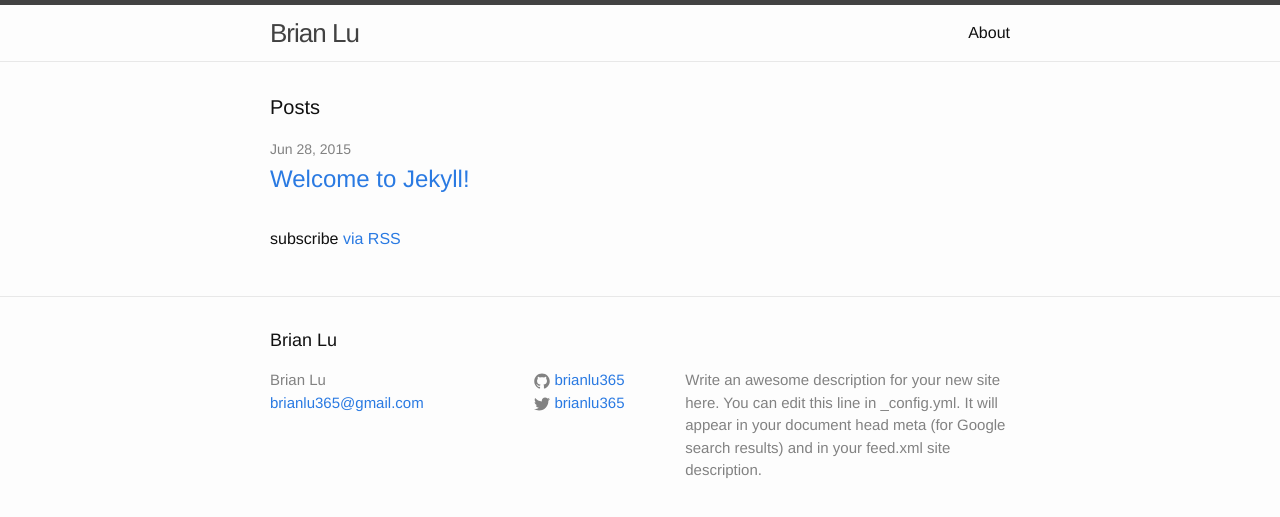
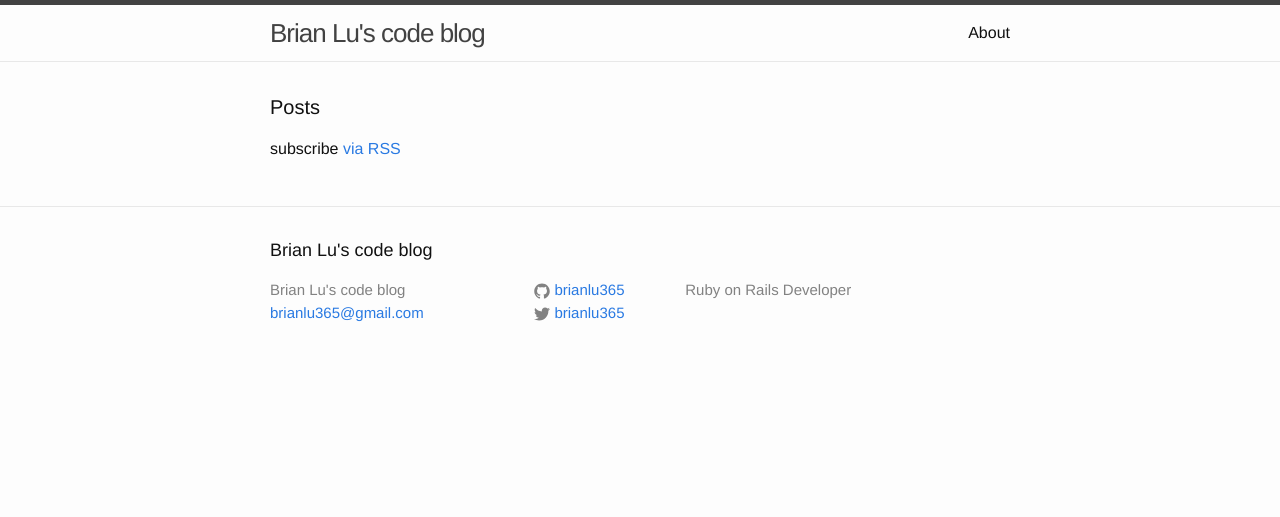
Before and after one commit to brianlu365/brianlu365.github.io, a Jekyll site: the page built from index.html, in a window 1280 px wide. Shown: the top 517 px of the page. Built offline with Jekyll 4.4.1, drawn with Linux system fonts in a browser that asks for light colours.

```diff
--- a/_config.yml
+++ b/_config.yml
@@ -1,10 +1,7 @@
 # Site settings
-title: Brian Lu
+title: Brian Lu's code blog
 email: brianlu365@gmail.com
-description: > # this means to ignore newlines until "baseurl:"
-  Write an awesome description for your new site here. You can edit this
-  line in _config.yml. It will appear in your document head meta (for
-  Google search results) and in your feed.xml site description.
+description: Ruby on Rails Developer
 baseurl: "" # the subpath of your site, e.g. /blog/
 url: "http://code.brianlu365.com/" # the base hostname & protocol for your site
 twitter_username: brianlu365
```
Also changed, not shown: _drafts/2015-12-11-first-post.md (added, +15 -0 lines), _posts/2015-06-28-welcome-to-jekyll.markdown (deleted, +0 -25 lines).
